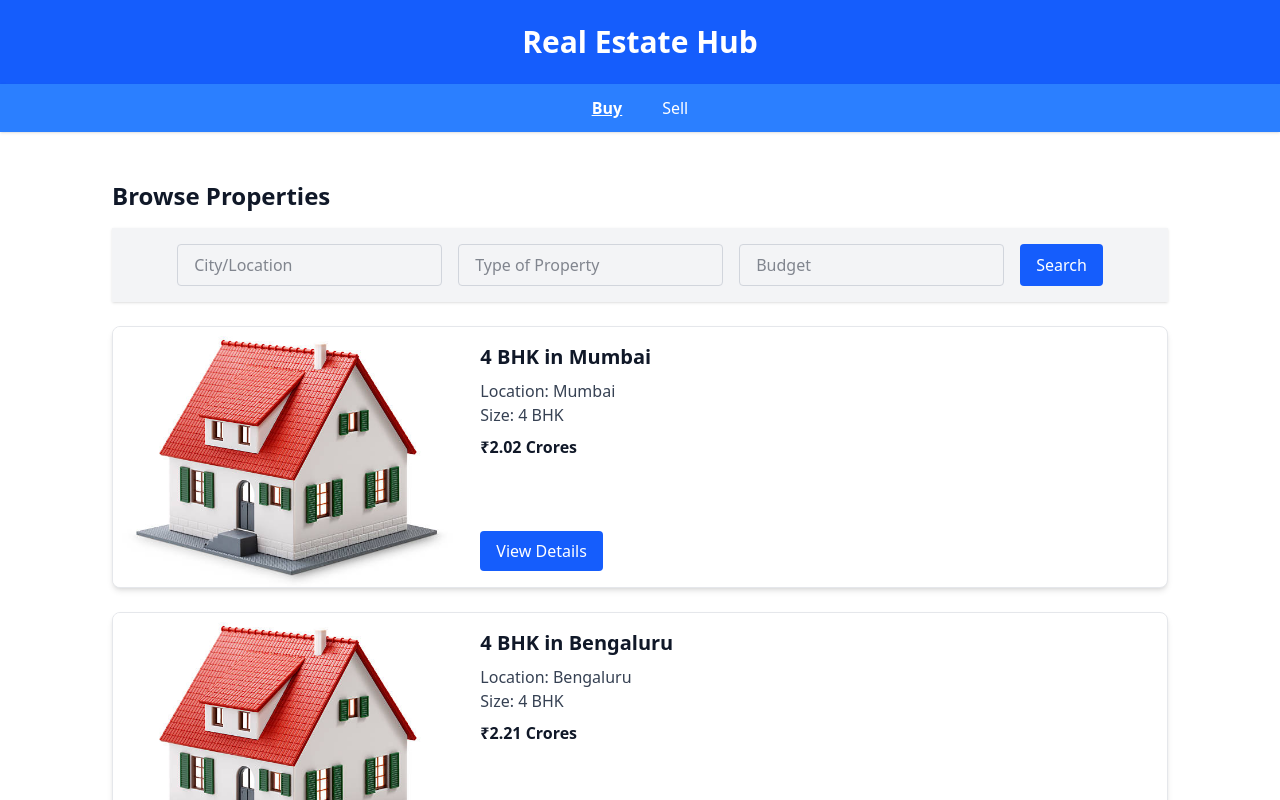
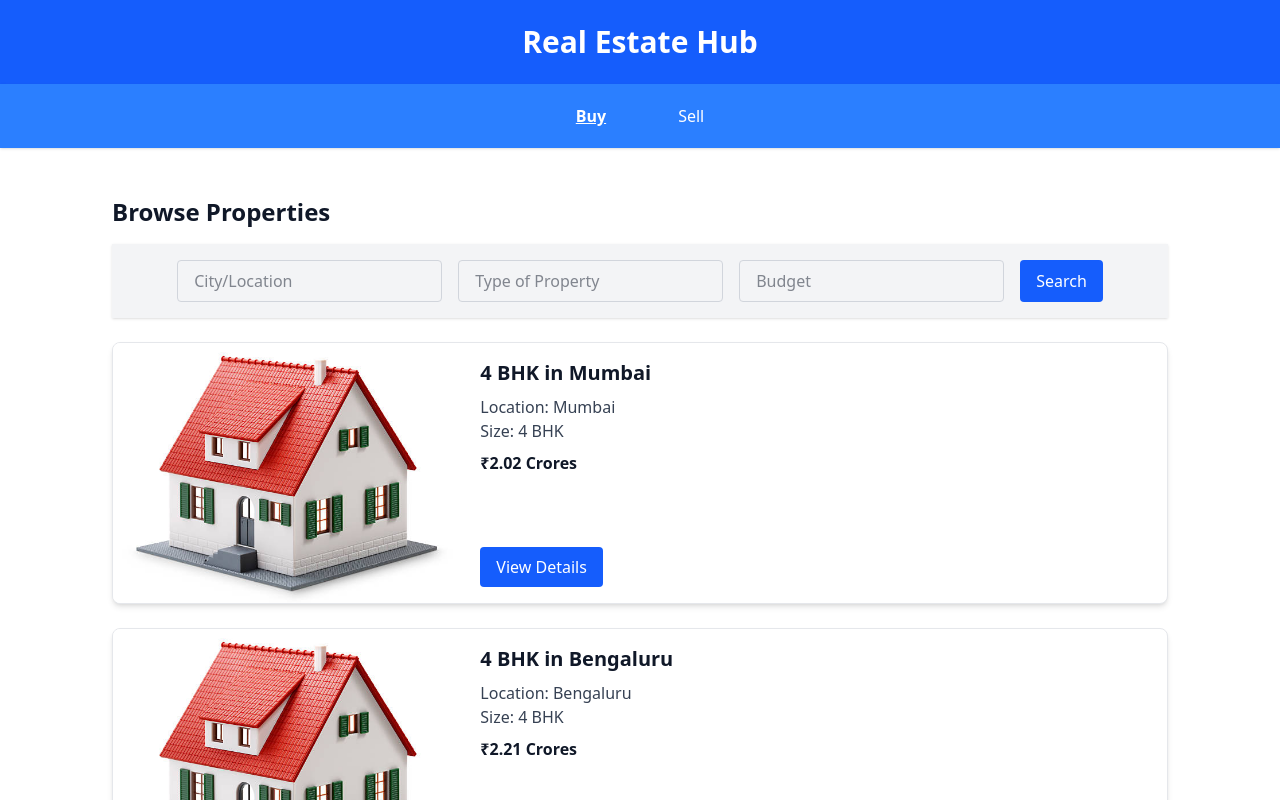
Before and after one commit to yuvalbansal/Real-Estate-App, a Next.js app: page /buy/property in a window 1280 px wide. Shown: the top 800 px of the page. Built offline with nearby package versions, Linux system fonts and the light colour scheme.

Commit message:
Fixed Bugs

```diff
--- a/app/buy/register/page.tsx
+++ b/app/buy/register/page.tsx
@@ -16,11 +16,12 @@ export default function RegisterAsBuyer() {
   const propertyOptions = ['1 BHK', '2 BHK', '3 BHK', '4 BHK', 'Plot', 'Villa'];
 
   const handleChange = (
-    e: React.ChangeEvent<HTMLInputElement | HTMLSelectElement>
+    e: React.ChangeEvent<HTMLInputElement | HTMLTextAreaElement>
   ) => {
-    const { name, value, type, checked } = e.target;
+    const { name, value } = e.target;
 
-    if (type === 'checkbox') {
+    if (e.target instanceof HTMLInputElement && e.target.type === 'checkbox') {
+      const { checked } = e.target;
       setFormData((prev) => {
         const newTypes = checked
           ? [...prev.propertyTypes, value]
@@ -43,6 +44,7 @@ export default function RegisterAsBuyer() {
       <h1 className="text-2xl font-semibold mb-6 text-center">
         Register as a Buyer
       </h1>
+
       <form onSubmit={handleSubmit} className="space-y-4">
         {/* Name */}
         <input
@@ -57,7 +59,6 @@ export default function RegisterAsBuyer() {
 
         {/* Address */}
         <textarea
-          type="address"
           name="address"
           placeholder="Address"
           value={formData.address}
@@ -127,28 +128,19 @@ export default function RegisterAsBuyer() {
         <div>
           <label className="font-medium block mb-2">Purpose of Buying:</label>
           <div className="flex gap-4">
-            <label className="flex items-center gap-2">
+            {['Investment', 'Self use'].map((purposeOption) => (
+              <label key={purposeOption} className="flex items-center gap-2">
                 <input
                   type="radio"
                   name="purpose"
-                value="Investment"
-                checked={formData.purpose === 'Investment'}
+                  value={purposeOption}
+                  checked={formData.purpose === purposeOption}
                   onChange={handleChange}
                   required
                 />
-              Investment
+                {purposeOption}
               </label>
-            <label className="flex items-center gap-2">
-              <input
-                type="radio"
-                name="purpose"
-                value="Self use"
-                checked={formData.purpose === 'Self use'}
-                onChange={handleChange}
-                required
-              />
-              Self use
-            </label>
+            ))}
           </div>
         </div>
 
--- a/app/layout.tsx
+++ b/app/layout.tsx
@@ -1,6 +1,5 @@
 'use client';
 import './globals.css';
-// import type { Metadata } from 'next';
 import Link from 'next/link';
 import { usePathname } from 'next/navigation';
 import { ReactNode } from 'react';
@@ -29,14 +28,17 @@ export default function RootLayout({ children }: { children: ReactNode }) {
         <nav className="bg-blue-500 text-white px-6 py-3 flex justify-center gap-10 shadow-sm">
           {/* Buy Dropdown */}
           <div className="relative group">
-            <button
-              className={
-                isBuyActive ? 'underline font-semibold' : 'hover:underline'
-              }
-            >
-              <Link href="/buy">Buy</Link>
-            </button>
-            <div className="absolute hidden group-hover:block bg-white text-gray-900 shadow-lg mt-2 rounded min-w-[200px]">
+            <div className="px-4 py-2 cursor-pointer hover:bg-blue-400 rounded">
+              <Link
+                href="/buy"
+                className={`block ${
+                  isBuyActive ? 'underline font-semibold' : ''
+                }`}
+              >
+                Buy
+              </Link>
+            </div>
+            <div className="absolute left-0 bg-white text-gray-900 shadow-lg mt-1 rounded min-w-[200px] z-10 opacity-0 group-hover:opacity-100 group-hover:pointer-events-auto transition-opacity duration-200 pointer-events-none">
               <Link
                 href="/buy/property"
                 className={`${linkBase} ${
@@ -82,14 +84,17 @@ export default function RootLayout({ children }: { children: ReactNode }) {
 
           {/* Sell Dropdown */}
           <div className="relative group">
-            <button
-              className={
-                isSellActive ? 'underline font-semibold' : 'hover:underline'
-              }
-            >
-              <Link href="/sell">Sell</Link>
-            </button>
-            <div className="absolute hidden group-hover:block bg-white text-gray-900 shadow-lg mt-2 rounded min-w-[200px]">
+            <div className="px-4 py-2 cursor-pointer hover:bg-blue-400 rounded">
+              <Link
+                href="/sell"
+                className={`block ${
+                  isSellActive ? 'underline font-semibold' : ''
+                }`}
+              >
+                Sell
+              </Link>
+            </div>
+            <div className="absolute left-0 bg-white text-gray-900 shadow-lg mt-1 rounded min-w-[200px] z-10 opacity-0 group-hover:opacity-100 group-hover:pointer-events-auto transition-opacity duration-200 pointer-events-none">
               <Link
                 href="/sell/individual"
                 className={`${linkBase} ${
```
Lines whose indentation alone changed are shown as unchanged.
